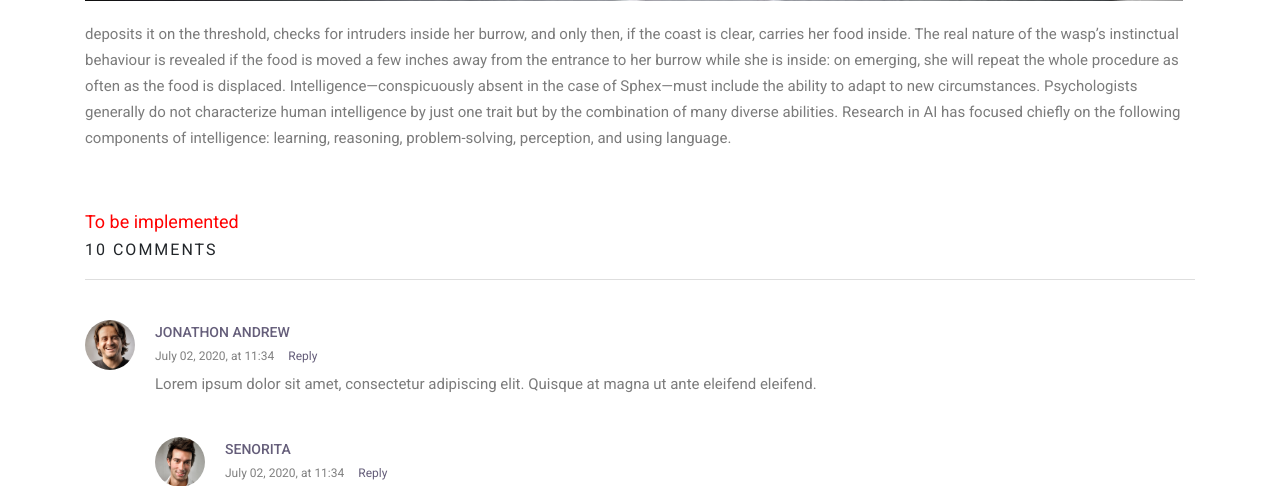
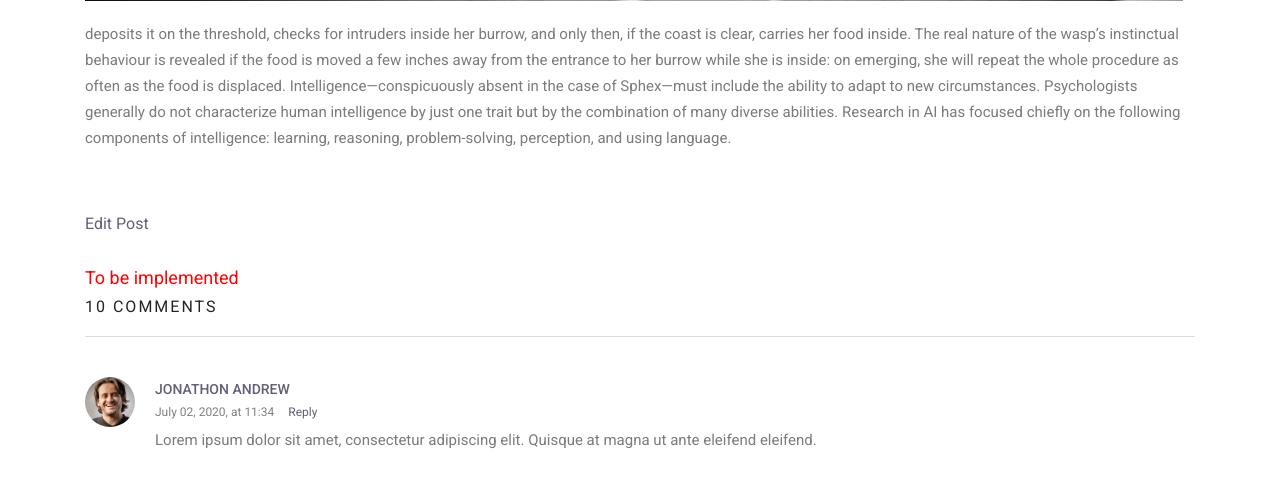
Before and after one commit to mosesoghene/localdev, a Flask app: page /post/1 in a window 1280 px wide. Shown: the part 1084-1570 px from the top of the page. Run offline with Flask 3, Linux system fonts and the light colour scheme; a user stored in the database is signed in; some libraries are stand-ins or nearby versions; some web fonts are replaced.

Commit message:
Post detail page template updated

```diff
--- a/website/templates/post.html
+++ b/website/templates/post.html
@@ -41,7 +41,11 @@
                             {{post.body}}
                         </p>
 					</div>
-
+                    {% if user.is_authenticated %}
+                        {% if user.id == post.user_id %}
+                            <a href="/edit/{{post.id}}">Edit Post</a>
+                        {% endif %}
+                    {% endif %}
 					<div class="post-comments">
                         <h4 style="color: red">To be implemented</h4>
 						<h3 class="post-sub-heading">10 Comments</h3>
```
